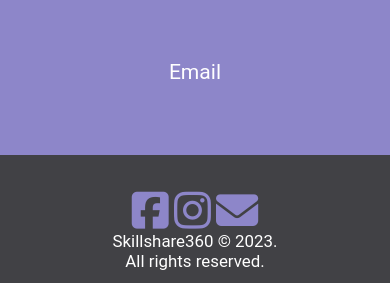
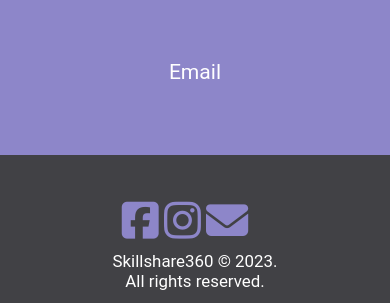
Before and after one commit to IlviCumani/Skillshare-Website, a PHP site: page /home.php in a window 390 px wide. Shown: the part 3973-4276 px from the top of the page. Run offline with PHP 8.4, Linux system fonts and the light colour scheme; some libraries are stand-ins or nearby versions.

Commit message:
Fixed the designe of the footer and the signup page

```diff
--- a/Skillshare Front/MainPage/Css/footer.css
+++ b/Skillshare Front/MainPage/Css/footer.css
@@ -18,7 +18,7 @@
   .icons{
     color: #8D86C9;
     display: inline-block;
-    margin: 5%;
+    margin: 10px;
     font-size: 2.5vh;
   }
 
@@ -31,7 +31,7 @@
   @media screen and (max-width: 800px) {
     .icons{
       width: 100%;
-      margin: auto;
+      margin: 10px;
       text-align: center;
     }
 
--- a/Skillshare Front/RegisterPage/SignUpPage/signup.php
+++ b/Skillshare Front/RegisterPage/SignUpPage/signup.php
@@ -64,9 +64,9 @@ session_start();
                         <span class="material-symbols-outlined button__icon">arrow_forward_ios</span>
                         <div class="loader" id="loader"></div>
                     </button>
-                    <button type="button" class="button cancel__submit">
+                    <button class="button cancel__submit">
+                            <span class="material-symbols-outlined button__icon">arrow_back_ios</span>
                             <span class="button__text">Go Back</span>
-                            <i class="button__icon fas fa-chevron-left"></i>
                     </button>
                     <script>
                         const goBackButton = document.querySelector('.cancel__submit');
--- a/Skillshare Front/UserPages/Components/Footer/footer.php
+++ b/Skillshare Front/UserPages/Components/Footer/footer.php
@@ -7,4 +7,4 @@
       </div>
       <p id="rights">Skillshare360 © 2023.<br>All rights reserved.</p>
     </nav>
-  </section>
+</section>
```
Also changed, not shown: Skillshare Front/RegisterPage/SignUpPage/signup.css (+9 -2 lines).
